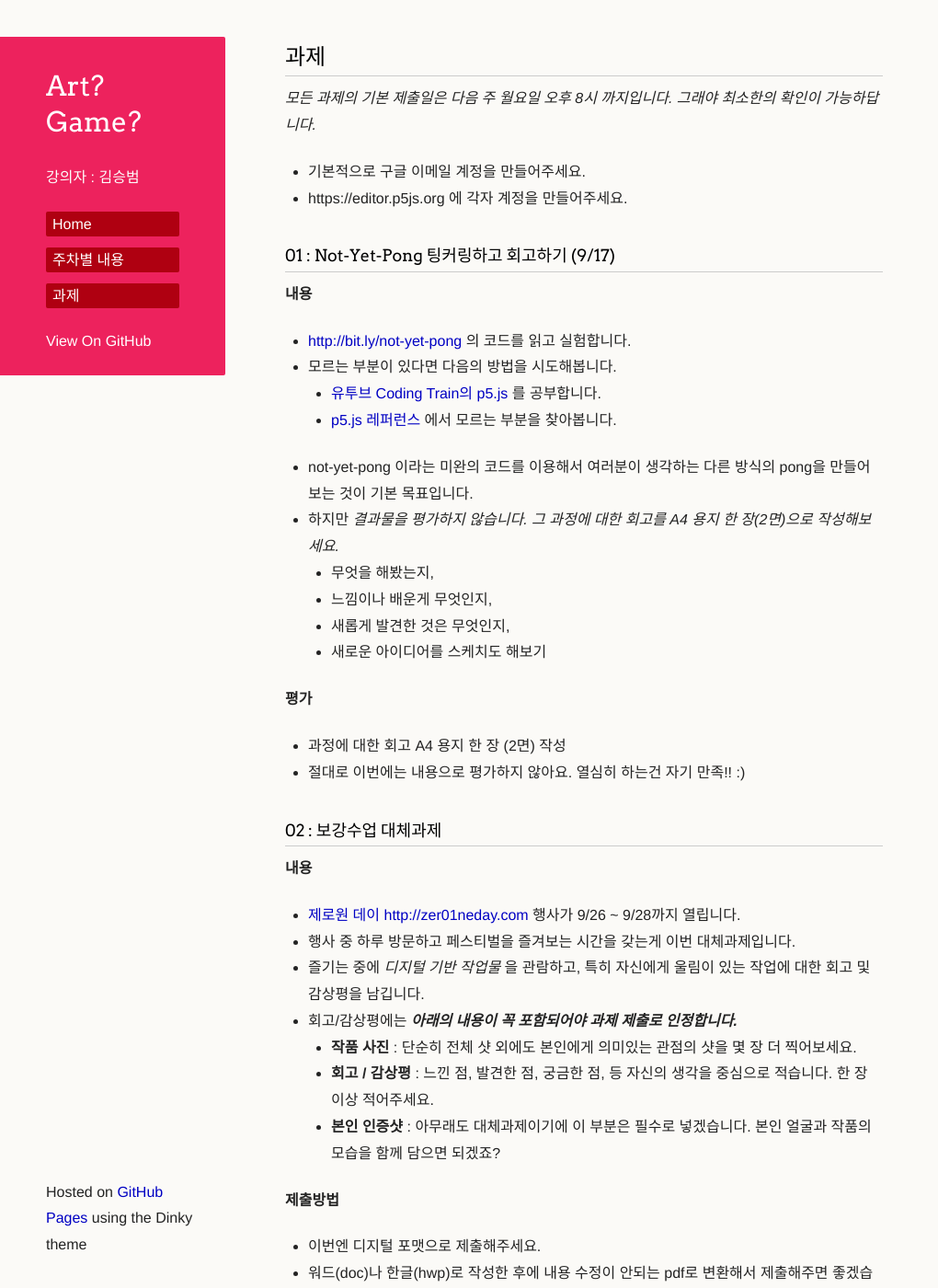
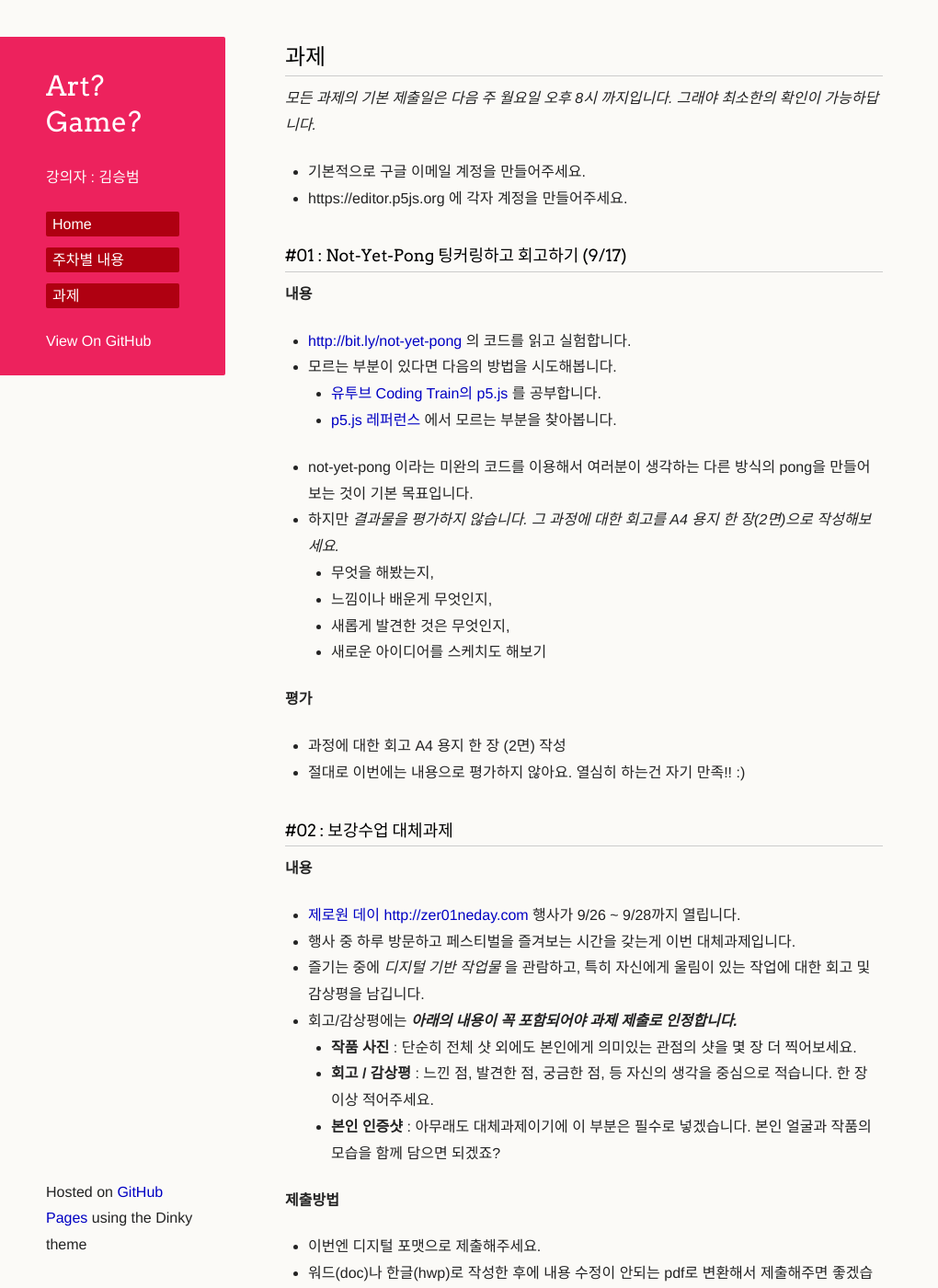
Before and after one commit to picxenk/SIA2019ArtGame, a Jekyll site: the page built from homework.md, in a window 1280 px wide and 1400 px high. Shown: the whole window at 92% size, without its empty margins (0-1020 px from the left). Built offline with Jekyll 4.4.1, drawn with Linux system fonts in a browser that asks for light colours; our own code applies the rules of GitHub Pages for plain Markdown files; a script that is not in the unit is left out; the repository's description, which GitHub fills in, is left out.

Commit message:
Update homework.md

```diff
--- a/homework.md
+++ b/homework.md
@@ -4,7 +4,9 @@
  * 기본적으로 구글 이메일 계정을 만들어주세요.
  * https://editor.p5js.org 에 각자 계정을 만들어주세요.
 
-### 01 : Not-Yet-Pong 팅커링하고 회고하기 (9/17)
+{:toc}
+
+### #01 : Not-Yet-Pong 팅커링하고 회고하기 (9/17)
 **내용**
  * <http://bit.ly/not-yet-pong> 의 코드를 읽고 실험합니다.
  * 모르는 부분이 있다면 다음의 방법을 시도해봅니다.
@@ -22,7 +24,7 @@
  * 절대로 이번에는 내용으로 평가하지 않아요. 열심히 하는건 자기 만족!! :)
 
 
-### 02 : 보강수업 대체과제
+### #02 : 보강수업 대체과제
 **내용**
  * [제로원 데이 http://zer01neday.com](http://zer01neday.com) 행사가 9/26 ~ 9/28까지 열립니다.
  * 행사 중 하루 방문하고 페스티벌을 즐겨보는 시간을 갖는게 이번 대체과제입니다.
```
